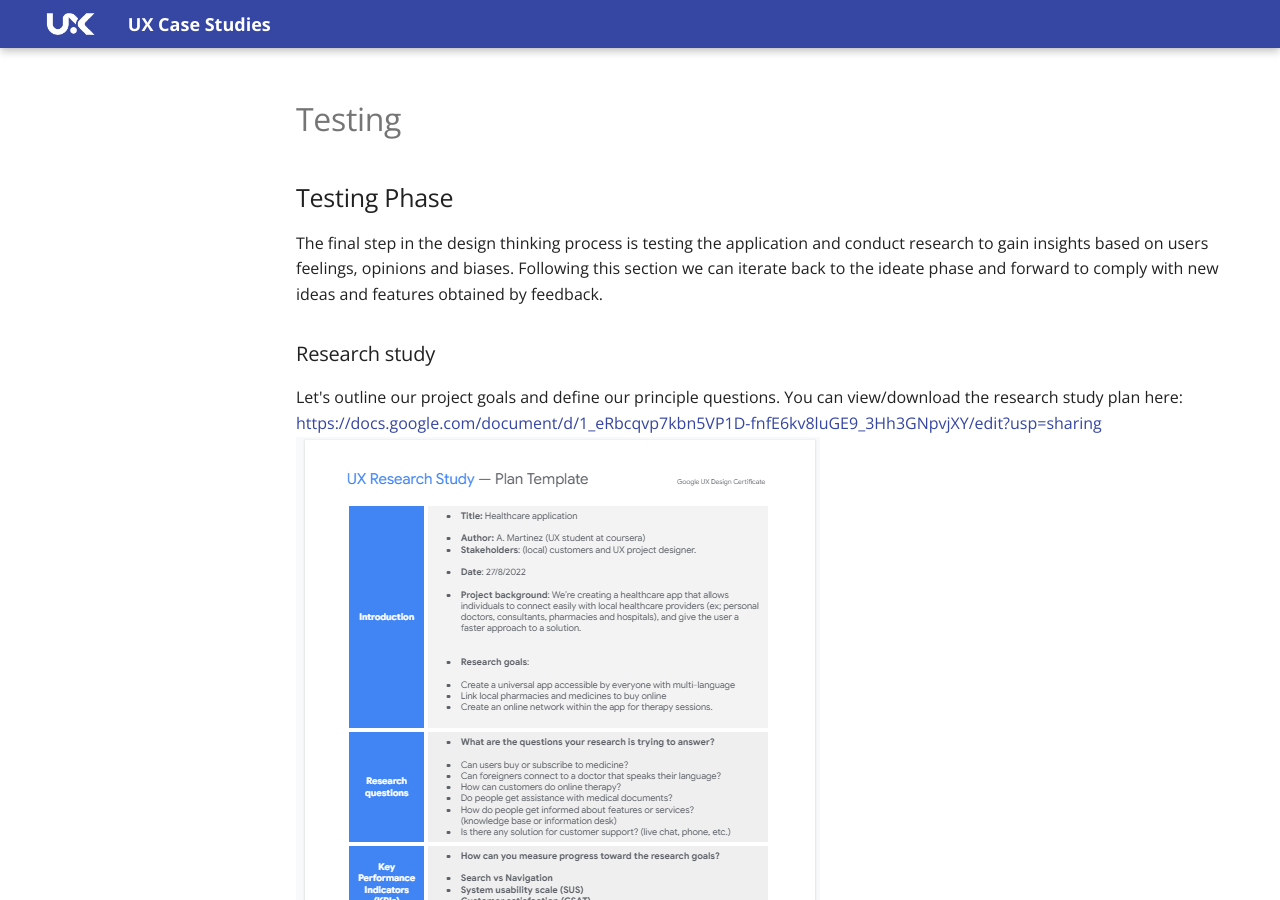
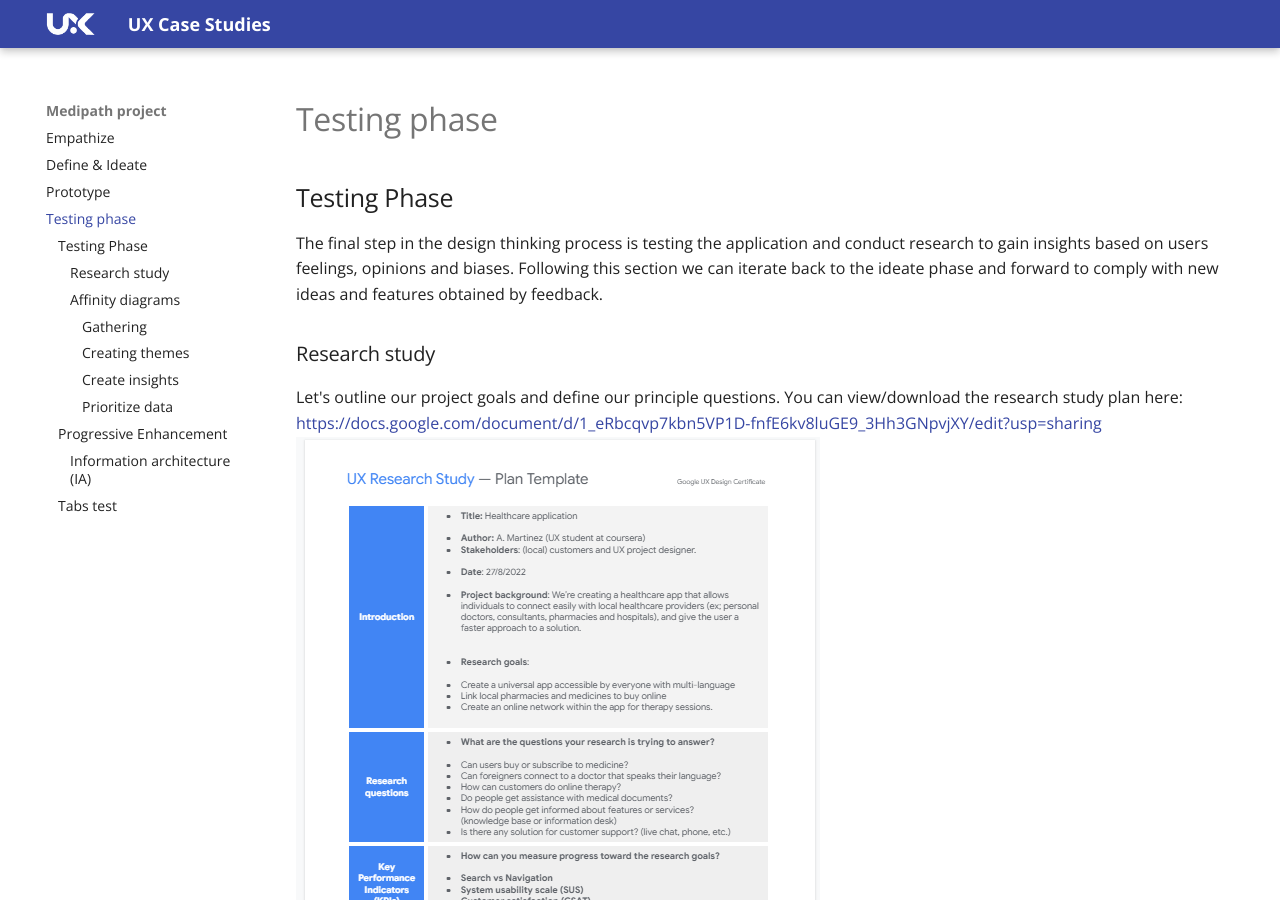
Before and after one commit to divstackio/docs-study, an MkDocs documentation site: the page built from docs/testing.md, in a window 1280 px wide and 900 px high. Built offline with MkDocs 1.6.1 and Material for MkDocs 9.7.7, drawn with Linux system fonts in a browser that asks for light colours; comment, search, counter and statistics services are not loaded.

Commit message:
Update mkdocs.yml

```diff
--- a/mkdocs.yml
+++ b/mkdocs.yml
@@ -10,7 +10,9 @@
  - Project: project.md
  - Medipath project:
     - Empathize: empathize.md
-    - Ideate: ideate.md
+    - Define & Ideate: ideate.md
+    - Prototype: prototype.md
+    - Testing phase: testing.md
 
 extra_css:
     - css/custom.css
```
